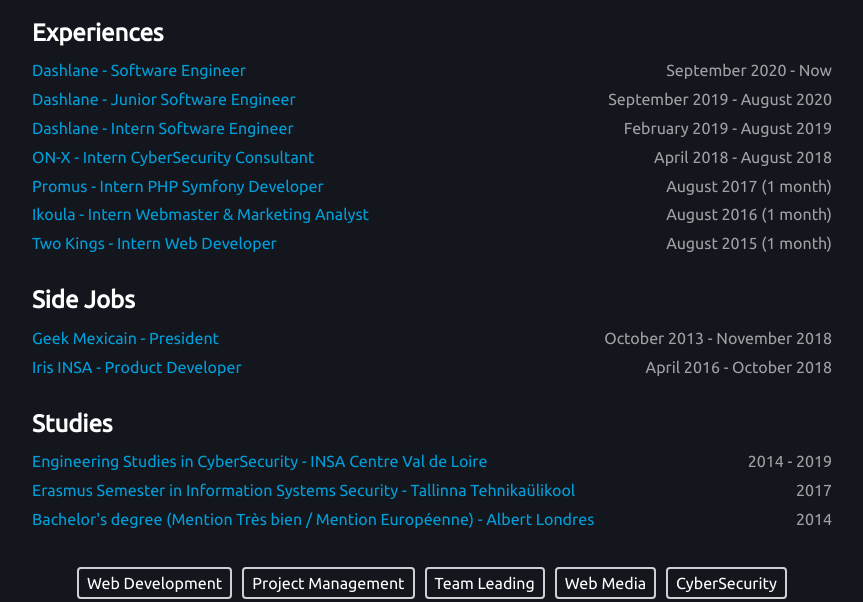
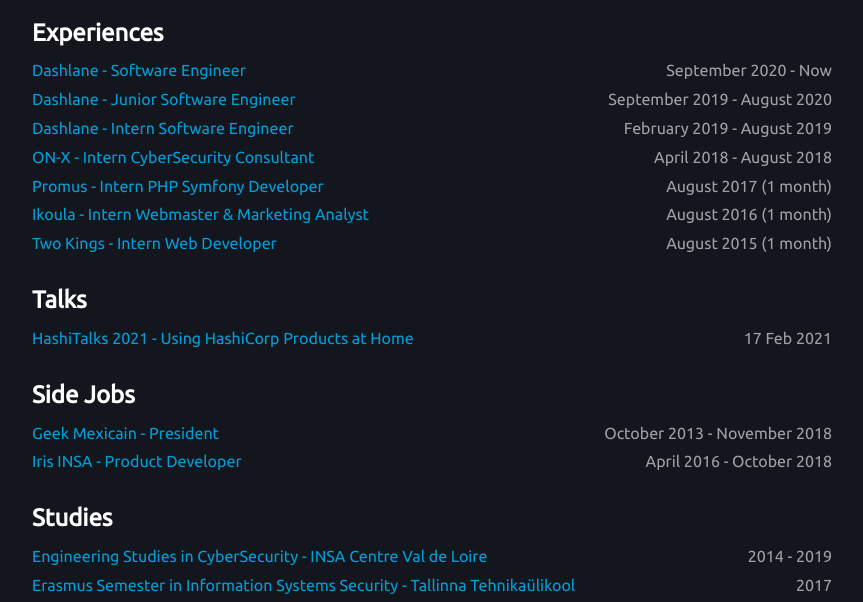
Before and after one commit to Mikescops/me, a plain HTML site: page index.html in a window 1280 px wide. Shown: the part 180-782 px from the top of the page, without its empty margins (208-1071 px from the left). Drawn offline with Linux system fonts and the light colour scheme.

Commit message:
Adding Talks section

```diff
--- a/index.html
+++ b/index.html
@@ -65,6 +65,19 @@
             <div class="item">
                 <a href="https://twokings.nl/" target="_blank">Two Kings - Intern Web Developer</a>
                 <div>August 2015 (1 month)</div>
+            </div>
+
+        </div>
+
+        <br>
+
+       <h4 class="list-title">Talks</h4>
+
+        <div class="list-item">
+
+            <div class="item">
+                <a href="https://events.hashicorp.com/" target="_blank">HashiTalks 2021 - Using HashiCorp Products at Home</a>
+                <div>17 Feb 2021</div>
             </div>
 
         </div>
```
